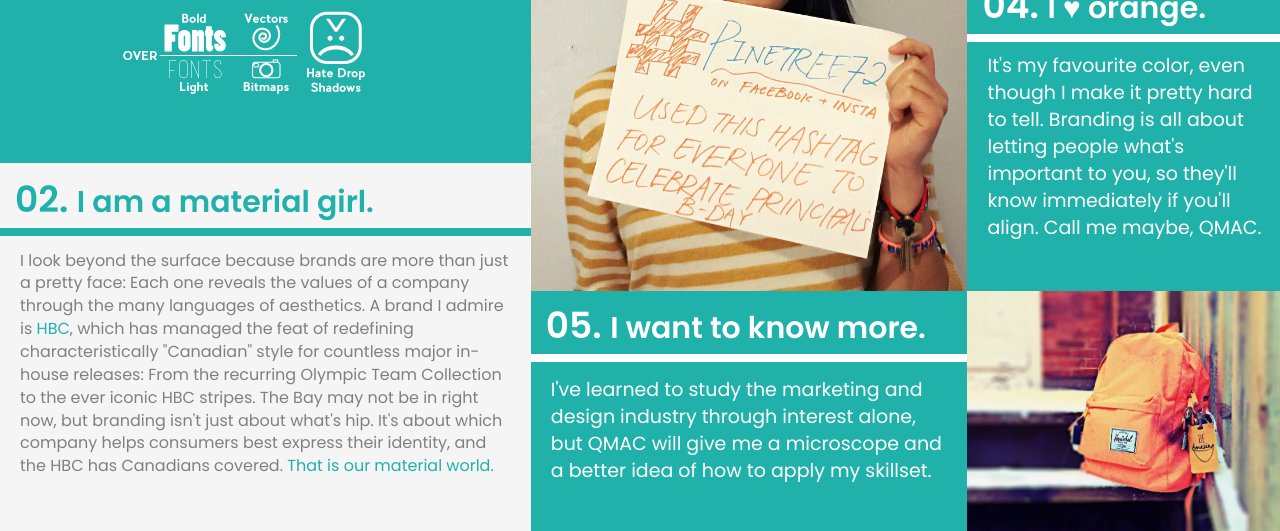
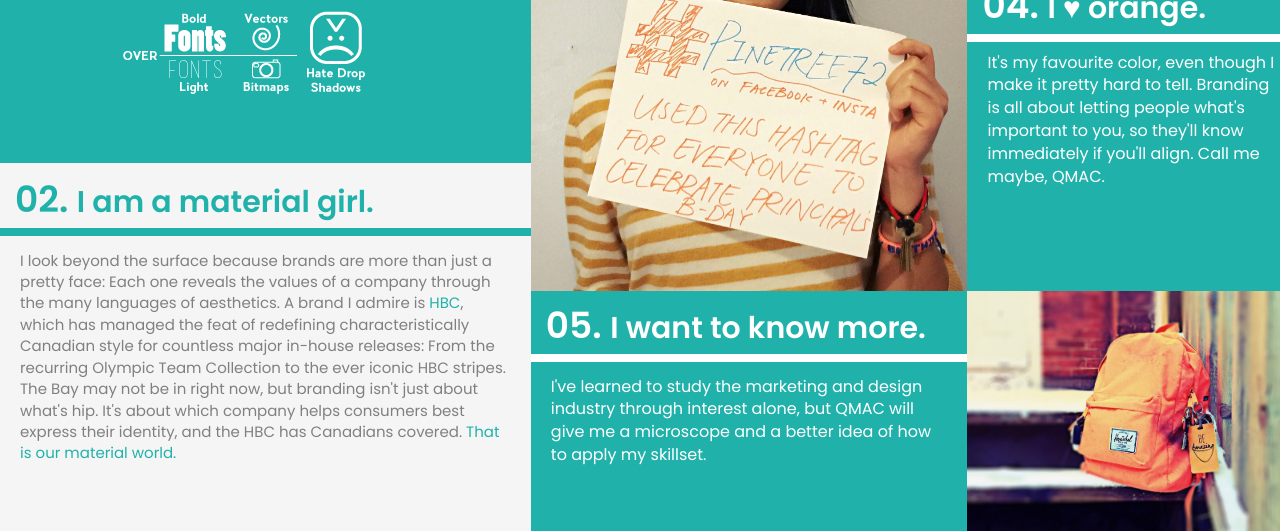
Before and after one commit to elaineg/QMAC, a plain HTML site: page index.html in a window 1280 px wide. Shown: the part 269-800 px from the top of the page. Drawn offline with nearby package versions, Linux system fonts and the light colour scheme.

Commit message:
optimization

```diff
--- a/css/stylesheet.css
+++ b/css/stylesheet.css
@@ -15,7 +15,7 @@ body {
   background-color: white;
  }
 
- @media screen and (max-width: 1080px) {
+ @media screen and (max-width: 1123px) {
    .overlay {
      visibility: visible;
    }
--- a/index.html
+++ b/index.html
@@ -41,7 +41,7 @@
            </div>
            <div id="number2">
                <h1 style="padding-left: 30px; padding-top:17px; color: lightseagreen;">02. <span style="font-size: 30px">I am a material girl.</span></h1>
-               <p style="font-weight: 200; color: gray; font-size: 16px; padding-left: 35px; padding-top:14px; padding-right:20px;">I look beyond the surface because brands are more than just a pretty face: Each one reveals the values of a company through the many languages of aesthetics. A brand I admire is <a href="https://www.thebay.com/webapp/wcs/stores/servlet/en/thebay">HBC</a>, which has managed the feat of redefining characteristically "Canadian" style for countless major in-house releases: From the recurring Olympic Team Collection to the ever iconic HBC stripes. The Bay may not be in right now, but branding isn't just about what's hip. It's about which company helps consumers best express their identity, and the HBC has Canadians covered. <span style="color: lightseagreen;">That is our material world.</span> </p>
+               <p style="font-weight: 200; color: gray; font-size: 15px; padding-left: 35px; padding-top:14px; padding-right:20px;">I look beyond the surface because brands are more than just a pretty face: Each one reveals the values of a company through the many languages of aesthetics. A brand I admire is <a href="https://www.thebay.com/webapp/wcs/stores/servlet/en/thebay">HBC</a>, which has managed the feat of redefining characteristically Canadian style for countless major in-house releases: From the recurring Olympic Team Collection to the ever iconic HBC stripes. The Bay may not be in right now, but branding isn't just about what's hip. It's about which company helps consumers best express their identity, and the HBC has Canadians covered. <span style="color: lightseagreen;">That is our material world.</span> </p>
            </div>
        </div>
        <div class="column2 col-md-4">
@@ -52,7 +52,7 @@
                <h1 style="padding-left:15px;
                padding-top:15px;
                color: white;">05. <span style="font-size: 30px">I want to know more.</span></h1>
-               <p style="font-weight: 200; font-size: 19px; color: white; padding-left: 20px; padding-top:14px; padding-right: 20px;">I've learned to study the marketing and design industry through interest alone, but QMAC will give me a microscope and a better idea of how to apply my skillset.</p>
+               <p style="font-weight: 200; font-size: 16px; color: white; padding-left: 20px; padding-top:14px; padding-right: 20px;">I've learned to study the marketing and design industry through interest alone, but QMAC will give me a microscope and a better idea of how to apply my skillset.</p>
            </div>
        </div>
        <div class="column3 col-md-3">
@@ -66,7 +66,7 @@
            <h1 style="padding-left: 15px;
            padding-top:15px;
            color: white;">04. <span style="font-size: 30px">I ♥ orange.</span></h1>
-           <p style="font-weight: 200; font-size: 19px; color: white; padding-left: 20px; padding-top:10px; padding-right: 20px;">It's my favourite color, even though I make it pretty hard to tell. Branding is all about letting people what's important to you, so they'll know immediately if you'll align. Call me maybe, QMAC.</p>
+           <p style="font-weight: 200; font-size: 16px; color: white; padding-left: 20px; padding-top:10px; padding-right: 20px;">It's my favourite color, even though I make it pretty hard to tell. Branding is all about letting people what's important to you, so they'll know immediately if you'll align. Call me maybe, QMAC.</p>
            </div>
            <div id="number6">
            </div>
```
